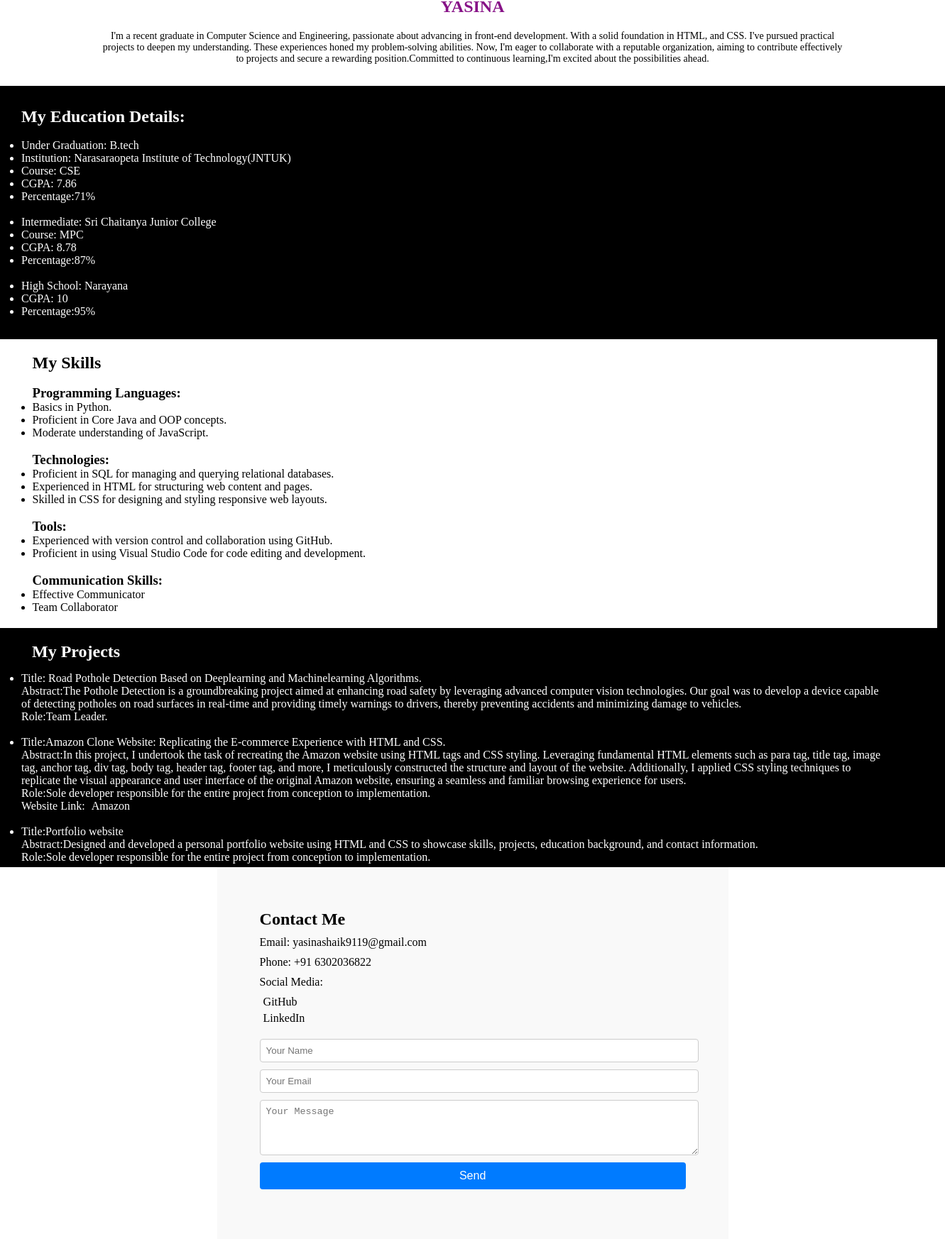
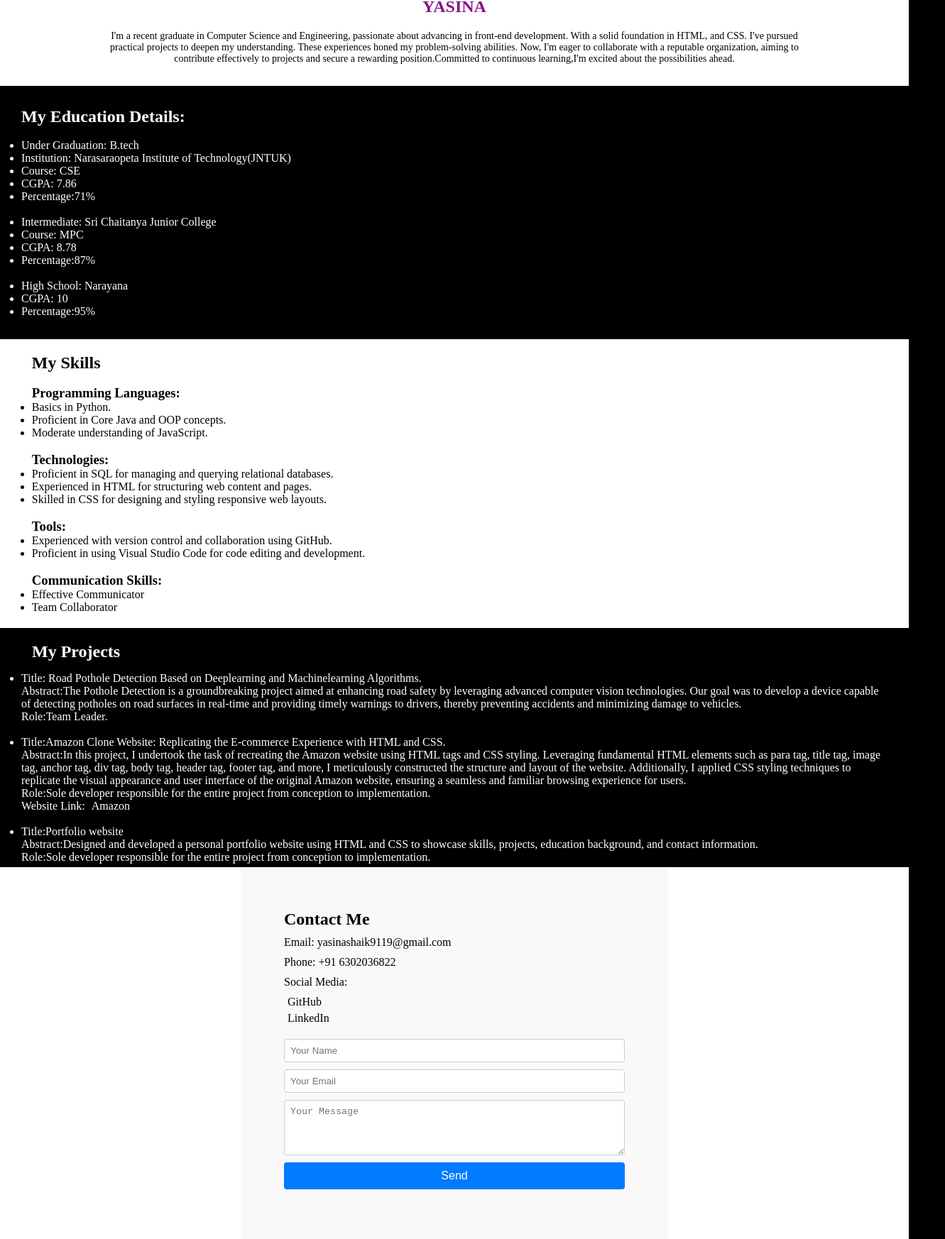
Before and after one commit to yasina9119/Portfolio, a plain HTML site: page index.html in a window 1280 px wide. Shown: the part 533-2279 px from the top of the page at 71% size, 1331 px wide, since content can reach past the window. Drawn offline with Linux system fonts and the light colour scheme.

Commit message:
Update style.css

```diff
--- a/style.css
+++ b/style.css
@@ -3,8 +3,6 @@
     margin: 0px;
 }
 body{
-    width: 100vw;
-    overflow: scroll;
     overflow-x: hidden;
 }
 ::-webkit-scrollbar {
@@ -40,7 +38,9 @@ img {
     width: 100%;
     height: 450px;
 }
-
+.image, .content {
+    max-width: 50%; /* Instead of width */
+}
 .content {
     width: 50%;
     color: #FFF;
@@ -76,14 +76,17 @@ img {
     }
 
     .content {
-        width: 100%7;
+        width: 100%;
     }
-
 }
-
+@media(max-width:2560px) {
+    *{
+        box-sizing: border-box;
+    }
+}
 /* About Me */
 .about {
-    width: 104%;
+    width: 100%;
     background-color: #FFF;
 }
 
@@ -137,7 +140,7 @@ img {
 
 /* contact */
 .ContactMe {
-    width: 104%;
+    width: 100%;
     background-color: white;
 }
 
```
